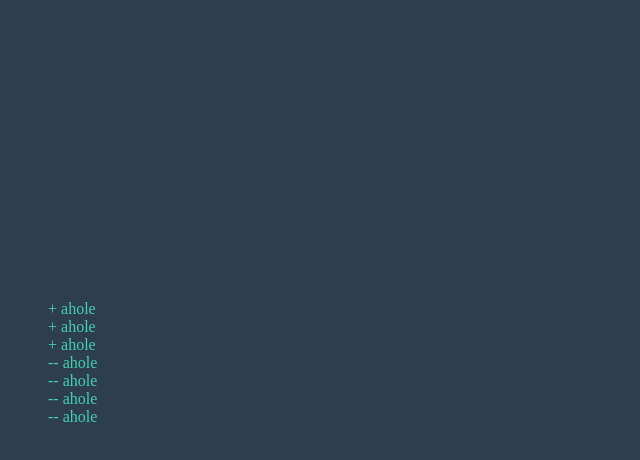
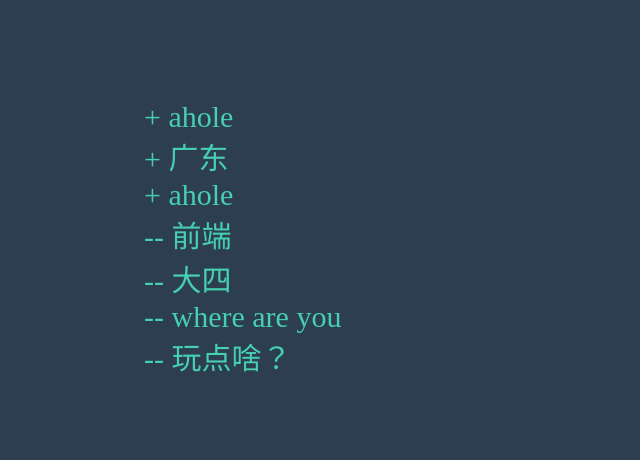
Before and after one commit to 32292993/Vue-tree-component, a plain HTML site: page index.html in a window 1280 px wide. Shown: the whole page, without its empty margins (0-640 px from the left). Drawn offline with Linux system fonts and the light colour scheme.

Commit message:
fixed the mistake of push wrong file

```diff
--- a/css.css
+++ b/css.css
@@ -3,16 +3,25 @@
 }
 body{
 	background: #2C3E50;
-	padding-top:300px;
+	margin:100px 50px;
 	color: #46CFB0;
-	font-family: 'microsoft Yahei'
+	font-family: 'ubuntu','microsoft Yahei'
 }
 
 ul{
+	font-size: 30px;
 	list-style-type: none;
 	padding-left: 3em;
 }
-
+.item{
+	cursor: pointer;
+	padding:0 4px;
+}
+.item:hover{
+	background: #46CFB0;
+	border-radius: 7px;
+	color:#fff;
+}
 
 .open:before{
 	content: " -- ";
@@ -21,8 +30,13 @@ ul{
 	content: " + ";
 }
 
-.tree{
+.expand-transition {
+	transition: all 0.3s ease;
+  	overflow: hidden;
+}
+
+.expand-enter,
+.expand-leave{
+	opacity: 0;
 	height: 0;
-	overflow: hidden;
-	transition:all 1s ease;
 }
--- a/script/tree.js
+++ b/script/tree.js
@@ -1,43 +1,26 @@
 
 var myCp = Vue.extend({
     props:['list'],
-    template:"<li :class='className' v-on:click.self='openlist'>"+
-                "{{list.id}}"+
-                "<ul v-if='list.lists' v-show='status'>"+
+    template:"<li >"+
+                "<span :class='[open?openClass:closeClase,btnClass]' @click.self='openlist'>{{list.id}}</span>"+
+                "<ul v-if='list.lists' v-show='open' transition='expand'>"+
                     "<my-component v-for='list in list.lists' :list='list'></my-component>"+
                 "</ul>"+
             "</li>",
         data:function(){
             return {
-            status : false,
-            className : ''
+                open: false,
+                openClass:'open',
+                closeClase:'close',
+                btnClass:'item'
             }
         },
         ready:function(){
-        if(this.hasLists){
-            this.status = false;
-            this.className = 'close';
-        }else{
-            this.status = true;
-            this.className = 'open';
-        }
-    },
-    computed:{
-        hasLists : function(){
-            if(this.list.lists){
-                return true;
-            }else{
-                return false;
-            }
-        }
+            this.list.lists || [this.open = true]
         },
         methods:{
             openlist:function(){
-            console.log(this.list.lists)
-            if(this.list.lists){
-                this.status = !this.status;
-                this.className = this.status === true ? 'open' : 'close'
-            }
+                this.list.lists && [this.open = !this.open]
             }
         }
     })
@@ -50,45 +33,49 @@ var vm = new Vue({
         lists : [
             {id:"ahole",
                 lists:[
-                    {id:"ahole2"},
-                    {id:"ahole2"},
-                    {id:"ahole2",lists:[
-                        {id:'ahole3'},
-                        {id:'ahole3'},
-                        {id:'ahole3'},
-                        {id:'ahole3'},
-                        {id:'ahole3'},
-                        {id:'ahole3'},
-                        {id:'ahole3'},
-                        {id:'ahole3'}
+                    {id:"暴雨"},
+                    {id:"暴雨"},
+                    {id:"暴雨"
+                        ,lists:[
+                            {id:'一个人'},
+                            {id:'一个人'},
+                            {id:'一个人'},
+                            {id:'一个人'},
+                            {id:'一个人'},
+                            {id:'一个人'},
+                            {id:'一个人'},
+                            {id:'一个人'}
                     ]}
                 ]
             },
-            {id:"ahole",
+            {id:"广东",
                 lists:[
-                    {id:"ahole2"},
-                    {id:"ahole2"},
-                    {id:"ahole2",lists:[
-                        {id:'ahole3'},
-                        {id:'ahole3'},
-                        {id:'ahole3'},
-                        {id:'ahole3'},
-                        {id:'ahole3'},
-                        {id:'ahole3'},
-                        {id:'ahole3'},
-                        {id:'ahole3'},{id:"ahole",
+                    {id:"酷热"},
+                    {id:"酷热"},
+                    {id:"酷热",
                     lists:[
-                                {id:"ahole2"},
-                                {id:"ahole2"},
-                                {id:"ahole2",lists:[
-                                    {id:'ahole3'},
-                                    {id:'ahole3'},
-                                    {id:'ahole3'},
-                                    {id:'ahole3'},
-                                    {id:'ahole3'},
-                                    {id:'ahole3'},
-                                    {id:'ahole3'},
-                                    {id:'ahole3'},
+                        {id:'照睡'},
+                        {id:'照睡'},
+                        {id:'照睡'},
+                        {id:'照睡'},
+                        {id:'照睡'},
+                        {id:'照睡'},
+                        {id:'照睡'},
+                        {id:'照睡'}
+                        ,{id:"加油",
+                            lists:[
+                                {id:"编不下去了"},
+                                {id:"编不下去了"},
+                                {id:"编不下去了"
+                                ,lists:[
+                                    {id:'陈豪'},
+                                    {id:'陈豪'},
+                                    {id:'陈豪'},
+                                    {id:'陈豪'},
+                                    {id:'陈豪'},
+                                    {id:'陈豪'},
+                                    {id:'陈豪'},
+                                    {id:'陈豪'},
 
                                 ]}
                             ]
@@ -99,24 +86,24 @@ var vm = new Vue({
             },
             {id:"ahole",
                 lists:[
-                    {id:"ahole2"},
-                    {id:"ahole2"},
-                    {id:"ahole2",lists:[
-                        {id:'ahole3'},
-                        {id:'ahole3'},
-                        {id:'ahole3'},
-                        {id:'ahole3'},
-                        {id:'ahole3'},
-                        {id:'ahole3'},
-                        {id:'ahole3'},
-                        {id:'ahole3'}
+                    {id:"单身？"},
+                    {id:"单身？"},
+                    {id:"单身？",lists:[
+                        {id:'汪汪'},
+                        {id:'汪汪'},
+                        {id:'汪汪'},
+                        {id:'汪汪'},
+                        {id:'汪汪'},
+                        {id:'汪汪'},
+                        {id:'汪汪'},
+                        {id:'汪汪'}
                     ]}
                 ]
             },
-            {id:"ahole"},
-            {id:"ahole"},
-            {id:"ahole"},
-            {id:"ahole"}
+            {id:"前端"},
+            {id:"大四"},
+            {id:"where are you"},
+            {id:"玩点啥？"}
         ]
     },
     el:'#app'
```
Lines whose indentation alone changed are shown as unchanged.
